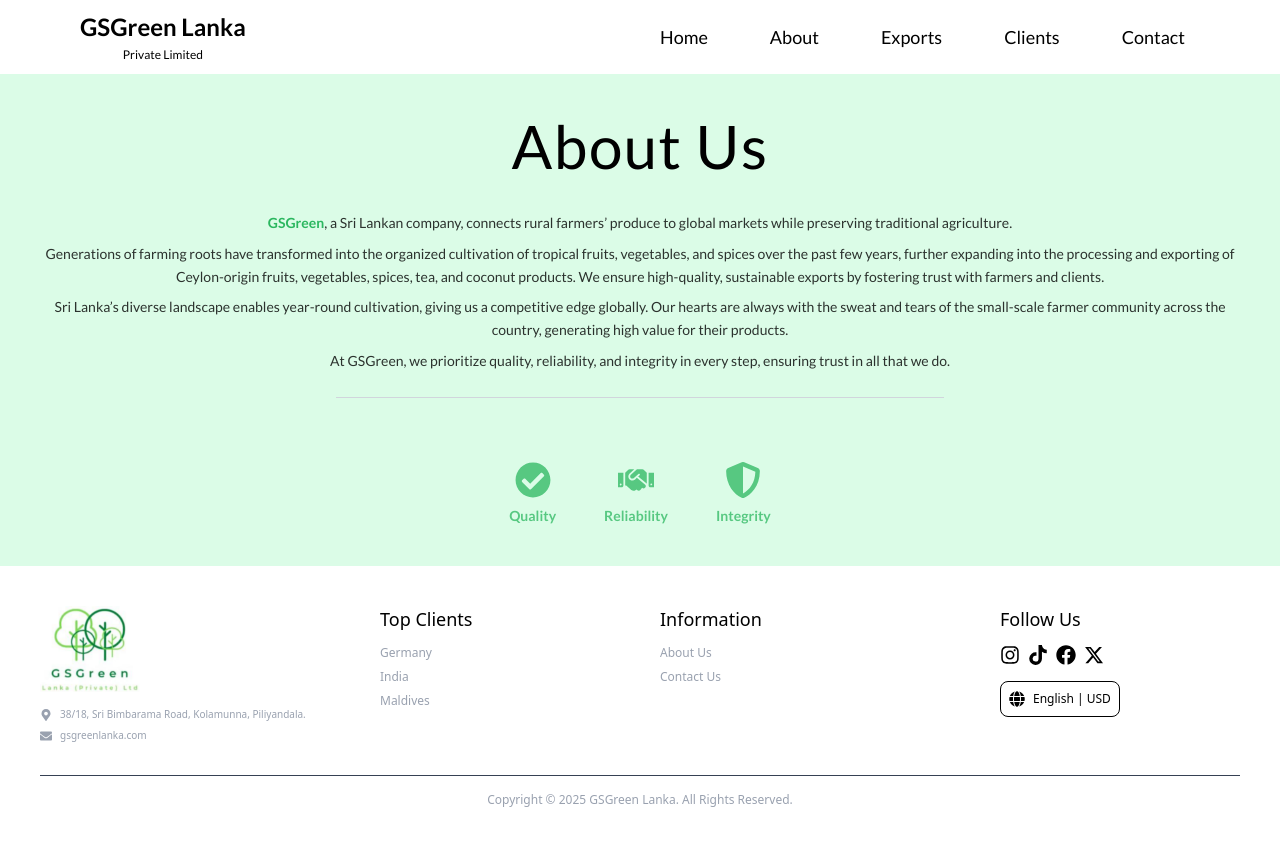
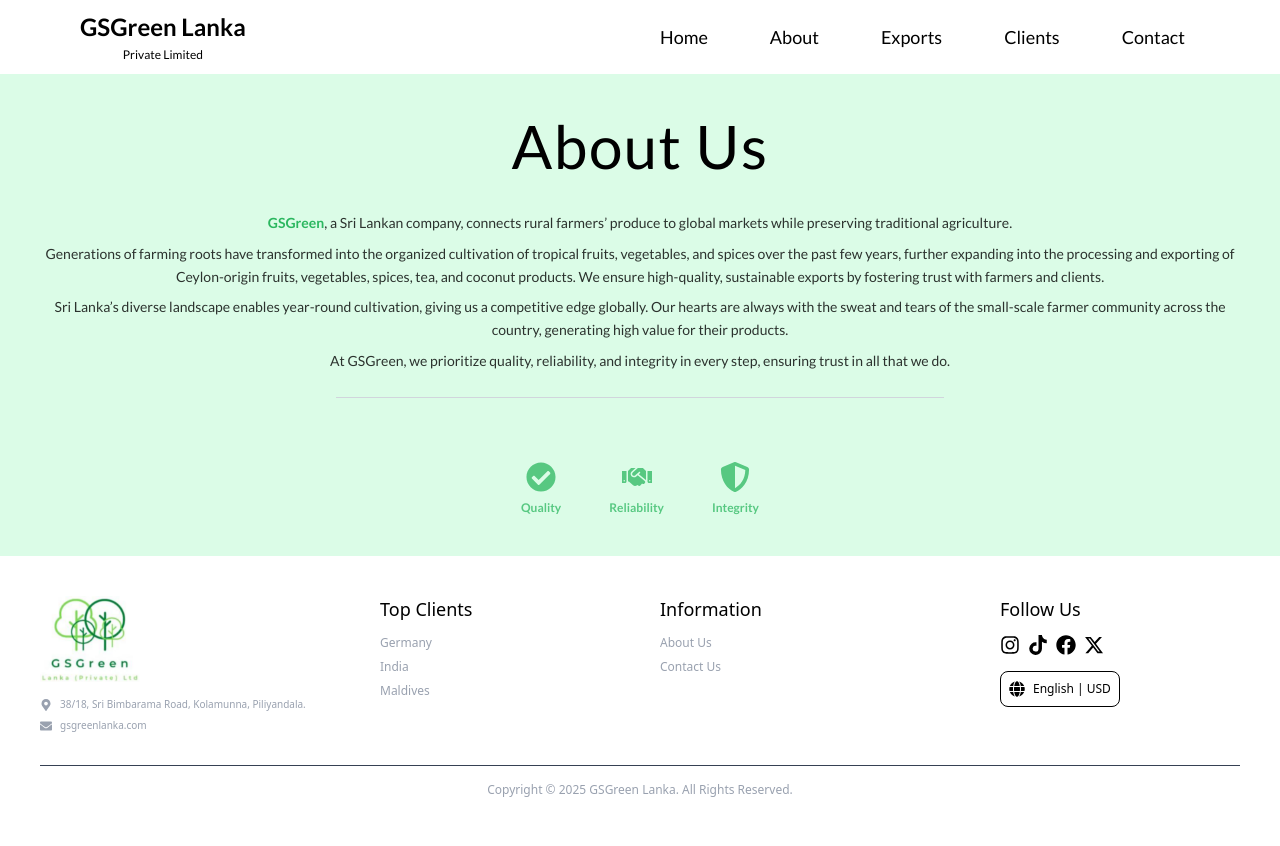
Before and after one commit to Dasundh99/spices_trade_platform, a React (Vite) app: page /about in a window 1280 px wide. Built offline with nearby package versions, Linux system fonts and the light colour scheme.

Commit message:
about page updated

```diff
--- a/src/pages/About.tsx
+++ b/src/pages/About.tsx
@@ -43,20 +43,20 @@
           <div className="flex justify-center md:justify-center gap-12 pt-10">
             {/* Quality Icon */}
             <div className="flex flex-col items-center">
-              <FaCheckCircle className="text-green-600 opacity-60 text-4xl" />
-              <span className="text-green-600 opacity-60 text-sm font-semibold pt-2">Quality</span>
+              <FaCheckCircle className="text-green-600 opacity-60 text-3xl" />
+              <span className="text-green-600 opacity-60 text-xs font-semibold pt-2">Quality</span>
             </div>
 
             {/* Reliability Icon */}
             <div className="flex flex-col items-center">
-              <FaHandshake className="text-green-600 opacity-60 text-4xl" />
-              <span className="text-green-600 opacity-60 text-sm font-semibold pt-2">Reliability</span>
+              <FaHandshake className="text-green-600 opacity-60 text-3xl" />
+              <span className="text-green-600 opacity-60 text-xs font-semibold pt-2">Reliability</span>
             </div>
 
             {/* Integrity Icon */}
             <div className="flex flex-col items-center">
-              <FaShieldAlt className="text-green-600 opacity-60 text-4xl " />
-              <span className="text-green-600 opacity-60 text-sm font-semibold pt-2">Integrity</span>
+              <FaShieldAlt className="text-green-600 opacity-60 text-3xl " />
+              <span className="text-green-600 opacity-60 text-xs font-semibold pt-2">Integrity</span>
             </div>
           </div>
         </div>
```
